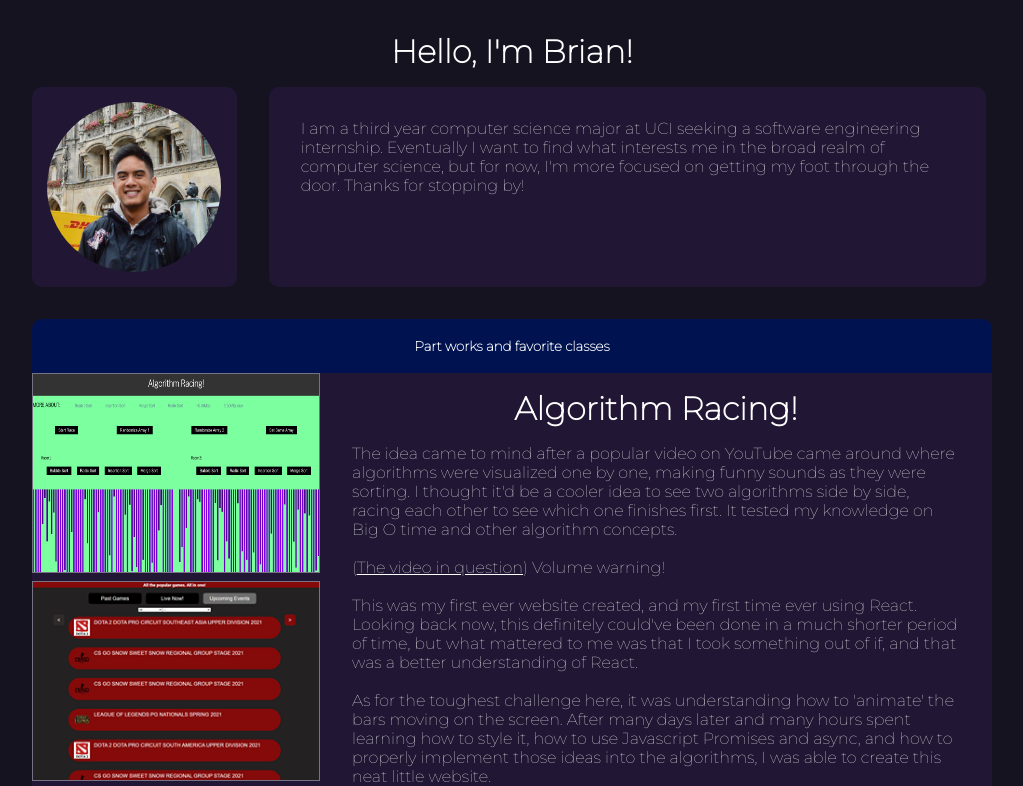
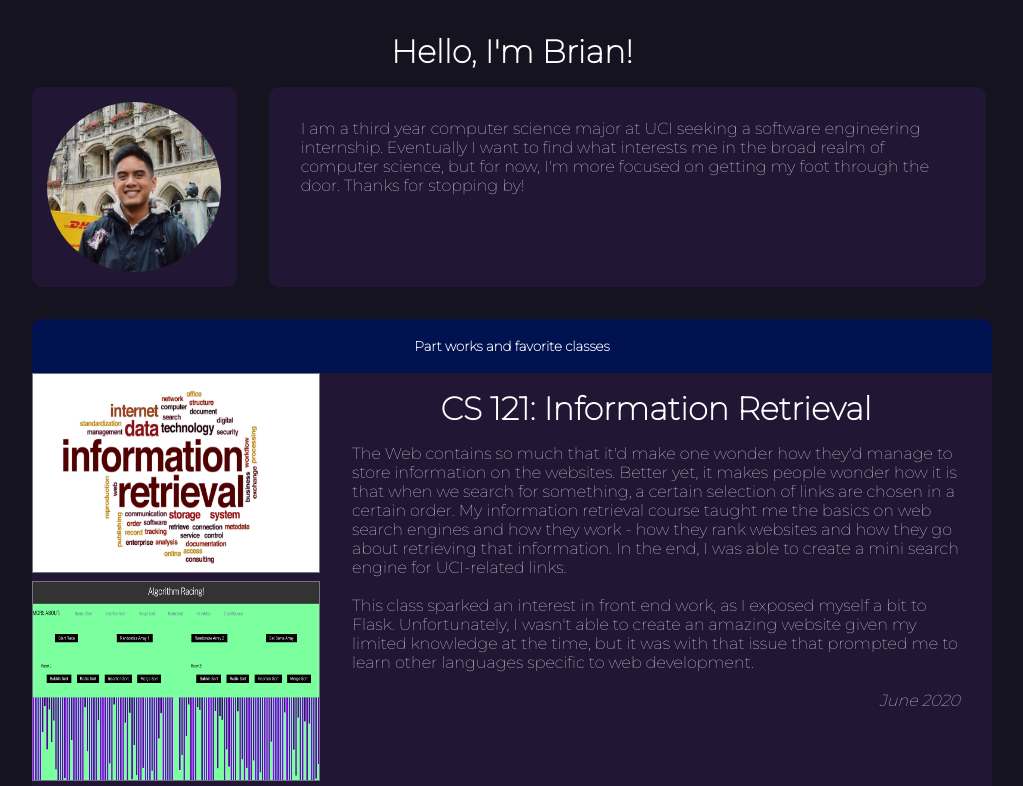
Before and after one commit to brianv212/portfolio, a plain HTML site: page index.html in a window 1280 px wide. Both pictures are taken after a click on the button "Part works and favorite classes". Shown: the top 786 px of the page, without its empty margins (128-1151 px from the left). Drawn offline with Linux system fonts and the light colour scheme.

Commit message:
Add files via upload

```diff
--- a/projects.js
+++ b/projects.js
@@ -1,14 +1,17 @@
+
+
+
 var titles = [[
-    "Algorithm Racing!",
-    "eSports Tracker",
-    "Questions From a Stranger",
-    "Covid-19 Simulator",
-    "CS 178: Machine Learning and Data Mining",
-    "CS 171: Intro to Artificial Intelligence",
-    "CS 121: Information Retrieval",
-    "CS 122A: Introduction to Data Management",
-    "Informatics 131: Human Computer Interaction",
-    "CS 117: Computer Vision"
+    "CS 121: Information Retrieval",                // 1
+    "Algorithm Racing!",                            // 2
+    "CS 178: Machine Learning and Data Mining",     // 3
+    "CS 171: Intro to Artificial Intelligence",     // 4
+    "eSports Tracker",                              // 5
+    "Questions From a Stranger",                    // 6
+    "Covid-19 Simulator",                           // 7
+    "CS 122A: Introduction to Data Management",     // 8
+    "Informatics 131: Human Computer Interaction",  // 9
+    "CS 117: Computer Vision"                       // 10
 ],[
     "CS 178: Machine Learning and Data Mining",
     "CS 171: Intro to Artificial Intelligence",
@@ -21,11 +24,29 @@
 ]]
 
 var text = [[
+    "The Web contains so much that it'd make one wonder how they'd manage to store\
+    information on the websites. Better yet, it makes people wonder how it is that\
+    when we search for something, a certain selection of links are chosen in a certain\
+    order. My information retrieval course taught me the basics on web search engines and how\
+    they work - how they rank websites and how they go about retrieving that information. In\
+    the end, I was able to create a mini search engine for UCI-related links.",
+
     "The idea came to mind after a popular video on YouTube came around\
     where algorithms were visualized one by one, making funny sounds as they\
     were sorting. I thought it'd be a cooler idea to see two algorithms side\
     by side, racing each other to see which one finishes first. It tested my\
     knowledge on Big O time and other algorithm concepts.",
+
+    "Probably one of the harder courses I've taken. Considering I've never never\
+    really dealt with Machine Learning, there was definitely a lot to take in over the\
+    Fall quarter (2020). Upon learning about many different ML techniques, the final\
+    assignment for this class was to create a learner to compete in a Kaggle Competition.",
+
+    "It's always interesting seeing how bots would perform against an actual player\
+    in video games. How do people manage to get an AI to outperform humans? My intro\
+    to Artificial Intelligence class helped me understand the basics of MCTS and a/b\
+    pruning, which led to the creation of my own little AI that'd be able to go head to\
+    head with above average players.",
 
     "As an avid eSports watcher, I find it a bit hard trying to\
     switch between different sites to get information on the latest\
@@ -47,24 +68,6 @@
     Spring 2021, with the only goal of having a good time, creating something that could be an introduction\
     for my friend.",
 
-    "Probably one of the harder courses I've taken. Considering I've never never\
-    really dealt with Machine Learning, there was definitely a lot to take in over the\
-    Fall quarter (2020). Upon learning about many different ML techniques, the final\
-    assignment for this class was to create a learner to compete in a Kaggle Competition.",
-
-    "It's always interesting seeing how bots would perform against an actual player\
-    in video games. How do people manage to get an AI to outperform humans? My intro\
-    to Artificial Intelligence class helped me understand the basics of MCTS and a/b\
-    pruning, which led to the creation of my own little AI that'd be able to go head to\
-    head with above average players.",
-
-    "The Web contains so much that it'd make one wonder how they'd manage to store\
-    information on the websites. Better yet, it makes people wonder how it is that\
-    when we search for something, a certain selection of links are chosen in a certain\
-    order. My information retrieval course taught me the basics on web search engines and how\
-    they work - how they rank websites and how they go about retrieving that information. In\
-    the end, I was able to create a mini search engine for UCI-related links.",
-
     "There's a ton of information out there and it can get hard to manage once you start\
     getting more and more. This class introduced the basics of data management, having us\
     use a common program to guide along the way (MySQL).",
@@ -81,6 +84,11 @@
 ]]
 
 var text_full = [[
+    "</br></br> This class sparked an interest in front end work, as I exposed myself a bit to Flask.\
+    Unfortunately, I wasn't able to create an amazing website given my limited knowledge at the time, but\
+    it was with that issue that prompted me to learn other languages specific to web development.\
+    </br></br><p class=\"date\">June 2020</p>",
+
     "</br></br>(<a href=\"https://www.youtube.com/watch?v=kPRA0W1kECg\" target=\"_blank\">The video in question</a>) Volume warning!\
     </br></br>This was my first ever website created, and my first time ever using React. Looking back now, this definitely\
     could've been done in a much shorter period of time, but what mattered to me was that I took something out of\
@@ -89,7 +97,23 @@
     later and many hours spent learning how to style it, how to use Javascript Promises and async, and how to properly implement those\
     ideas into the algorithms, I was able to create this neat little website.\
     </br></br><a href=\"https://github.com/brianv212/algorithm_racing\" target=\"_blank\">Github Repository</a>\
-    </br><a href=\"https://brianv212.github.io/algorithm_racing/\" target=\"_blank\">Website</a>",
+    </br><a href=\"https://brianv212.github.io/algorithm_racing/\" target=\"_blank\">Website</a>\
+    </br></br><p class=\"date\">September 2020</p>",
+
+    "</br></br>For me personally, I'm interested in the idea of machine learning. It's definitely\
+    a wonder how one can make a machine learn to accurately predict outcomes based purely on\
+    past events, but delving deeper into the topic made me feel like this was a whole new\
+    realm of coding that would be quite difficult to wrap my head around.\
+    </br></br>Nonetheless, I did my fair share of learning and produced a learner that would predict\
+    close to 75% in this kaggle competition. Definitely not the best but a great feat for myself.\
+    </br></br><p class=\"date\">December 2020</p>",
+
+    "</br></br>The game in question was no other than checkers, and my partner and I had quite\
+    a big hurdle to jump over before having a competent AI. In our early stages of development,\
+    we hadn't quite grasped the idea of MCTS, so we would play against other AI's with no clear\
+    indication of a straight-thinking AI - randomly taking moves wasn't enough to clearly gauge\
+    a functioning AI.\
+    </br></br><p class=\"date\">December 2020</p>",
 
     "</br></br>This was done in January after I had just found out about Rocket League.\
     I am by no means any good at the game, but as with any other game, it's always refreshing\
@@ -101,7 +125,8 @@
     time and time again. This personal project really tested my\
     ability to use APIs and enhanced my ability to read and gather data. In the end, I created a simple\
     web application that gathers information on upcoming eSporting events, Rocket League included!\
-    </br></br><a href=\"https://github.com/brianv212/eSportsTracker\" target=\"_blank\">Github Repository</a>",
+    </br></br><a href=\"https://github.com/brianv212/eSportsTracker\" target=\"_blank\">Github Repository</a>\
+    </br></br><p class=\"date\">February 2021</p>",
 
     "</br></br>I've always wondered about this, and it wasn't until a friend came\
     up to me saying how she wanted to ask me something, but didn't really want me to\
@@ -113,7 +138,9 @@
     of Firebase, but with some determination it came by easily.\
     It's definitely not a perfect application, but given more time I would like to\
     add more features to it and make it a cleaner-looking application!\
-    </br></br><a href=\"https://github.com/brianv212/questions_from_a_stranger\" target=\"_blank\">Github Repository</a>",
+    </br></br><a href=\"https://github.com/brianv212/questions_from_a_stranger\" target=\"_blank\">Github Repository</a>\
+    </br></br><p class=\"date\">March 2021</p>",
+
     "</br></br>We weren't going for any of the prizes. We simply wanted to teach a good friend how to use the language.\
     It was also a plus being able to refine the skills I already have with this project. When thinking about ideas, we noticed\
     a particular category about spreading awareness about Covid-19 using any technology. We went with this idea because it was\
@@ -124,22 +151,8 @@
     </br></br>It was a very fun process and we all definitely enjoyed working on it. Check it out!\
     </br></br><a href=\"https://kodykhuu.github.io/covid-sim\" target=\"_blank\">Website</a>\
     </br><a href=\"https://github.com/brianv212/covid-sim-1\" target=\"_blank\">Github Repository</a>\
-    </br><a href=\"https://devpost.com/software/sus-simulator\" target=\"_blank\">DevPost</a>",
-
-    "</br></br>For me personally, I'm interested in the idea of machine learning. It's definitely\
-    a wonder how one can make a machine learn to accurately predict outcomes based purely on\
-    past events, but delving deeper into the topic made me feel like this was a whole new\
-    realm of coding that would be quite difficult to wrap my head around.\
-    </br></br>Nonetheless, I did my fair share of learning and produced a learner that would predict\
-    close to 75% in this kaggle competition. Definitely not the best but a great feat for myself.",
-
-    "</br></br>The game in question was no other than checkers, and my partner and I had quite\
-    a big hurdle to jump over before having a competent AI. In our early stages of development,\
-    we hadn't quite grasped the idea of MCTS, so we would play against other AI's with no clear\
-    indication of a straight-thinking AI - randomly taking moves wasn't enough to clearly gauge\
-    a functioning AI.",
-
-    "",
+    </br><a href=\"https://devpost.com/software/sus-simulator\" target=\"_blank\">DevPost</a>\
+    </br></br><p class=\"date\">March 2021</p>",
 
     "</br></br>Storing data is one thing, but making it efficient was another thing. The class\
     helped me utilize techniques that are common practice in data management. Starting with E-R\
@@ -149,40 +162,67 @@
     </br></br>It was definitely most interesting to me simply because I was curious as to how\
     sites would manage large databases and continue to add more and more information, all at little\
     to no cost of the runtime to gather it. This class was definitely eye-opening, and a class that\
-    would prepare me for future classes and jobs.",
+    would prepare me for future classes and jobs\
+    </br></br><p class=\"date\">June 2021</p>",
 
-    "</br></br>Placeholder",
+    "</br></br>Learning from the ground up, I picked up on all types of techniques that are used\
+    when designing and shipping an application. What kinds of requirements are needed in the application\
+    as well as what the user needs to see - as well as how easily some ideas can be seen - are just\
+    some of the few design ideas covered in the class. It's one of my personal favorites as it made me\
+    look deeper into my favorite applications and websites, coming to notice the design decisions that\
+    were covered in the class. Figuring out the meanings behind the way sites were made and learning\
+    about its effectiveness was pretty interesting to note as I dug deeper into the topics of the course.\
+    </br></br><p class=\"date\">June 2021</p>",
 
-    "</br></br>Placeholder"
+    "</br></br>The entire process required us to calculate intrinsic and extrinsic camera parameters,\
+    triangulating points, smoothing the mesh produced by Delaunay’s triangulation, and utilization of\
+    Meshlab for final touches on mesh alignment and poisson surface reconstruction. The topics were not that\
+    hard to understand, but it was the coding part that really took up my time when doing the project. Trying\
+    to translate a process into code will always prove difficult, but with proper planning and careful\
+    execution, I was able to apply all these topics, and eventually create a neat looking model of a\
+    nice mannequin.\
+    </br></br><p class=\"date\">June 2021</p>"
 ]
 ]
 
-var pictures = [["./pics/algracing1.png","./pics/algracing2.png","./pics/algracing3.png"],
+var pictures = [["./pics/information-retrieval.png"],
+                ["./pics/algracing1.png","./pics/algracing2.png","./pics/algracing3.png"],
+                ["./pics/machine-learning.jpg"],
+                ["./pics/ai.jpg"],
                 ["./pics/esports1.png","./pics/esports2.png"],
                 ["./pics/qfas_1.png", "./pics/qfas_2.png", "./pics/qfas_3.png"],
                 ["./pics/covidsim1.png","./pics/covidsim2.png","./pics/covidsim3.png"],
-                ["./pics/machine-learning.jpg"],
-                ["./pics/ai.jpg"],
-                ["./pics/information-retrieval.png"],
                 ["./pics/data-management.jpg"],
                 ["./pics/hci.jpg"],
                 ["./pics/computer-vision.jpg"]]
 
 var topBar = document.querySelector(".pp-topbar");
+
 var currentProject = document.querySelector(".pp-display");
 var directory = document.querySelector(".pp-directory");
-var redirect = document.querySelector(".changeUrl");
 
 var index_category = 0;
+
+var projects_present = 0;
 
 topBar.addEventListener("click", changeCategory, false);
 function changeCategory(e) {
     if (e.target !== e.currentTarget) {
+
+
+        if (projects_present === 1){
+            projects_present = 0;
+            directory.className = "pp-directory";
+            currentProject.className = "pp-display";
             // Remove all items from view
+            setTimeout(function() {
                 while (directory.children.length !== 0) {
                     directory.removeChild(directory.children[0]);
                 }
-
+            }, 750);
+        }
+        else {
+            projects_present = 1;
             let item = 0;
             for (let i = 0; i < Math.ceil(titles[index_category].length / 3); i++){
                 var tracker = 2;
@@ -216,6 +256,7 @@ function changeCategory(e) {
             currentProject.querySelector(".pp-display-description").innerHTML = text[index_category][parseInt(clicked)] + text_full[index_category][parseInt(clicked)];
 
             currentProject.className += " show"
+        }
     }
 }
 
@@ -264,10 +305,3 @@ function navigateProject(e){
 //     if (picture_cycle == pictures[index_category_item].length){ picture_cycle = 0; }
 //     readMoreVisuals.querySelector("#rmimage").src = pictures[index_category_item][picture_cycle];
 // }
-
-redirect.addEventListener("click", changeUrl, false)
-function changeUrl(e){
-    console.log("Texting");
-    history.pushState({}, 'Title', '/Url/Test');
-    document.load('/url html');
-}
--- a/styles/portfolio.css
+++ b/styles/portfolio.css
@@ -147,3 +147,8 @@
     vertical-align: middle;
     line-height: 75px; /* <-- Keep the same as .bottom-bar height */
 }
+
+.date {
+    font-style: italic;
+    text-align: right;
+}
--- a/styles/projects.css
+++ b/styles/projects.css
@@ -17,10 +17,15 @@ a:hover {
 }
 
 .past-projects-inner {
-    margin: 0rem 2rem 2rem 2rem;
+    margin: 0rem 2rem 0rem 2rem;
     background-color: var(--bg);
     height: 90%;
     border-radius: 10px;
+    transition: box-shadow var(--duration) var(--transition-style);
+}
+
+.past-projects-inner:hover {
+    box-shadow: -10px -5px 5px var(--transition-color);
 }
 
 .pp-topbar {
--- a/styles/style.css
+++ b/styles/style.css
@@ -98,3 +98,8 @@
     display: flex;
     flex-direction: row;
 }
+
+.date {
+    font-style: italic;
+    text-align: left;
+}
```
Also changed, not shown: index.html (+2 -4 lines). Lines whose indentation alone changed are shown as unchanged.
